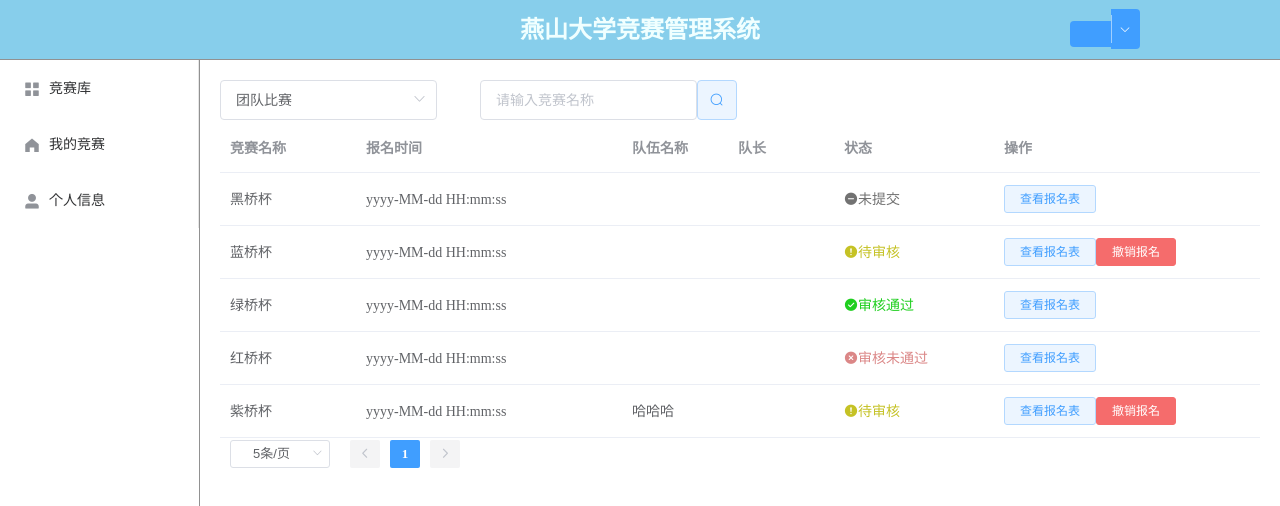
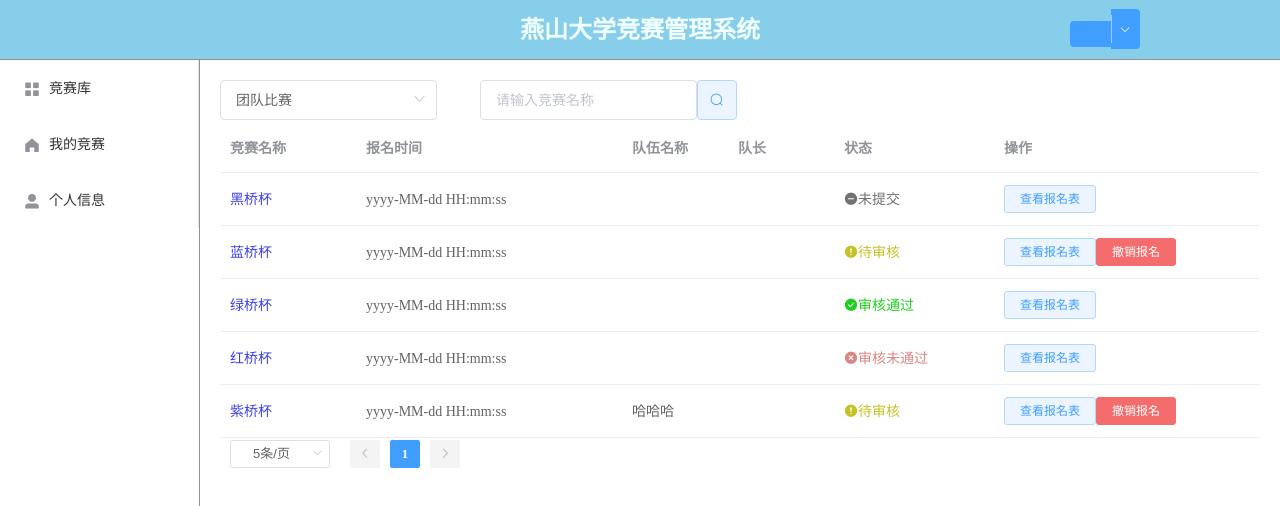
Before and after one commit to halationer/Competition-front-student, a Vue app: page /my-comp in a window 1280 px wide. Shown: the top 506 px of the page. Built offline with nearby package versions, Linux system fonts and the light colour scheme.

Commit message:
我的竞赛微调

```diff
--- a/src/components/views/mycomp/index.vue
+++ b/src/components/views/mycomp/index.vue
@@ -29,7 +29,13 @@
             style="width: 100%"> <!--这里必不能带()-->
 
             <!-- 属性列 -->
-            <el-table-column prop="competitionName" label="竞赛名称" min-width="100px"></el-table-column>
+            <el-table-column label="竞赛名称" min-width="100px">
+                <template slot-scope="scope">
+                    <span @click="compInfo(scope.row.competitionId)" title="点击查看竞赛详情" id="compInfo">
+                        {{scope.row.competitionName}}
+                    </span>
+                </template>
+            </el-table-column>
             <el-table-column prop="createTime" label="报名时间" min-width="200px"></el-table-column>
             <el-table-column prop="teamName" label="队伍名称" v-if="show.type">
                 <template slot-scope="scope">
@@ -168,10 +174,13 @@ export default {
             this.getPage()
         },
         showTable(row) {
-
+            console.log(row)
         },
         cancel(id) {
-
+            console.log(id)
+        },
+        compInfo(compId) {
+            console.log(compId)
         }
     },
     created() {
@@ -181,6 +190,13 @@ export default {
 </script>
 
 <style scoped>
+    #compInfo{
+        color: rgb(63, 63, 230);
+    }
+    #compInfo:hover{
+        cursor: pointer;
+        color: rgb(218, 33, 33);
+    }
     .el-table{
         margin-top: 5px;
     }
```
